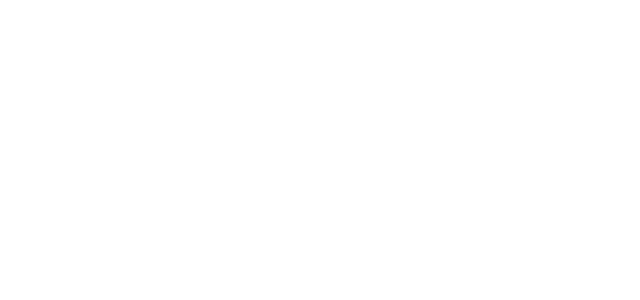
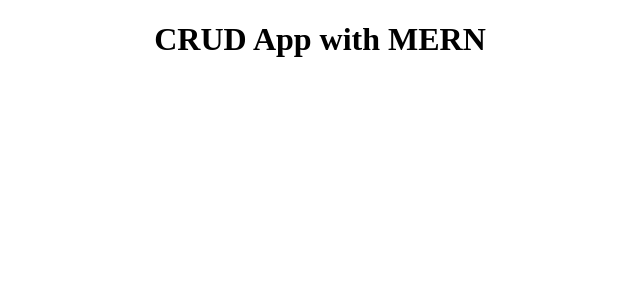
Before and after one commit to LuizFernandoBMoragas/client-side-newCrud, a React (Create React App) app: page / in a window 1280 px wide. Shown: the top 300 px of the page, without its empty margins (320-960 px from the left). Built offline with nearby package versions, Linux system fonts and the light colour scheme.

Commit message:
react enviroment done

```diff
--- a/src/App.js
+++ b/src/App.js
@@ -1,7 +1,12 @@
+import React from "react";
 import "./App.css";
 
 function App() {
-  return <div className="App"></div>;
+  return (
+    <div className="App">
+      <h1>CRUD App with MERN</h1>
+    </div>
+  );
 }
 
 export default App;
--- a/src/index.css
+++ /dev/null
@@ -1,13 +0,0 @@
-body {
-  margin: 0;
-  font-family: -apple-system, BlinkMacSystemFont, 'Segoe UI', 'Roboto', 'Oxygen',
-    'Ubuntu', 'Cantarell', 'Fira Sans', 'Droid Sans', 'Helvetica Neue',
-    sans-serif;
-  -webkit-font-smoothing: antialiased;
-  -moz-osx-font-smoothing: grayscale;
-}
-
-code {
-  font-family: source-code-pro, Menlo, Monaco, Consolas, 'Courier New',
-    monospace;
-}
--- a/src/index.js
+++ b/src/index.js
@@ -1,14 +1,5 @@
 import React from "react";
 import ReactDOM from "react-dom";
-import "./index.css";
 import App from "./App";
-import reportWebVitals from "./reportWebVitals";
 
-ReactDOM.render(
-  <React.StrictMode>
-    <App />
-  </React.StrictMode>,
-  document.getElementById("root")
-);
-
-reportWebVitals();
+ReactDOM.render(<App />, document.getElementById("root"));
--- a/src/reportWebVitals.js
+++ /dev/null
@@ -1,13 +0,0 @@
-const reportWebVitals = onPerfEntry => {
-  if (onPerfEntry && onPerfEntry instanceof Function) {
-    import('web-vitals').then(({ getCLS, getFID, getFCP, getLCP, getTTFB }) => {
-      getCLS(onPerfEntry);
-      getFID(onPerfEntry);
-      getFCP(onPerfEntry);
-      getLCP(onPerfEntry);
-      getTTFB(onPerfEntry);
-    });
-  }
-};
-
-export default reportWebVitals;
```
